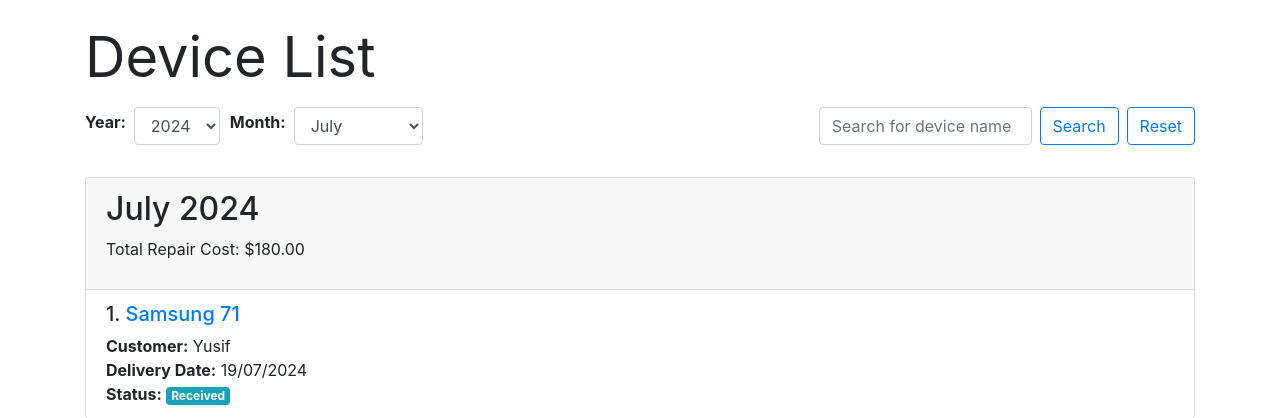
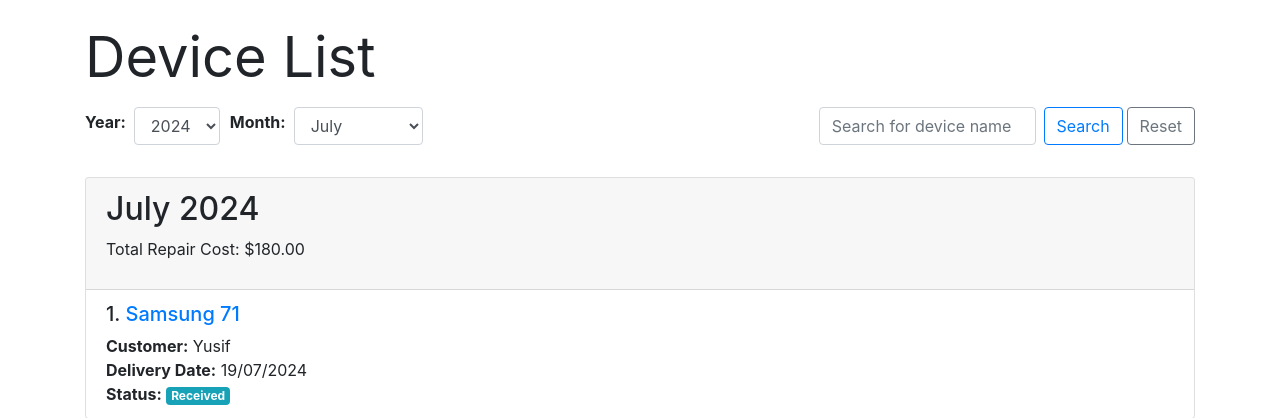
Before and after one commit to SamirAlizada/Multifactioring-Tracking, a Django app: page /device/ in a window 1280 px wide. Shown: the part 56-474 px from the top of the page. Run offline with Django 4.2, Linux system fonts and the light colour scheme; data comes from the database, SQL or seed files in the repository; some libraries are stand-ins or nearby versions.

Commit message:
Refactor reset button for device list

```diff
--- a/templates/repairs/device_list.html
+++ b/templates/repairs/device_list.html
@@ -27,12 +27,14 @@
                 <div class="d-flex">
                     <input type="text" name="q" class="form-control mr-2" placeholder="Search for device name" value="{{ request.GET.q }}">
                     <button class="btn btn-outline-primary" type="submit">Search</button>
-                    <a href="{% url 'device_list' %}" class="btn btn-outline-primary ml-2">Reset</a>
+                    <a href="{% url 'device_list' %}">
+                        <button class="btn btn-outline-secondary ml-1 my-2 my-sm-0" type="button">
+                            Reset
+                        </button>
+                    </a>
                 </div>
             </div>
         </form>
-
-
     </div>
 
     {% if grouped_devices %}
```
